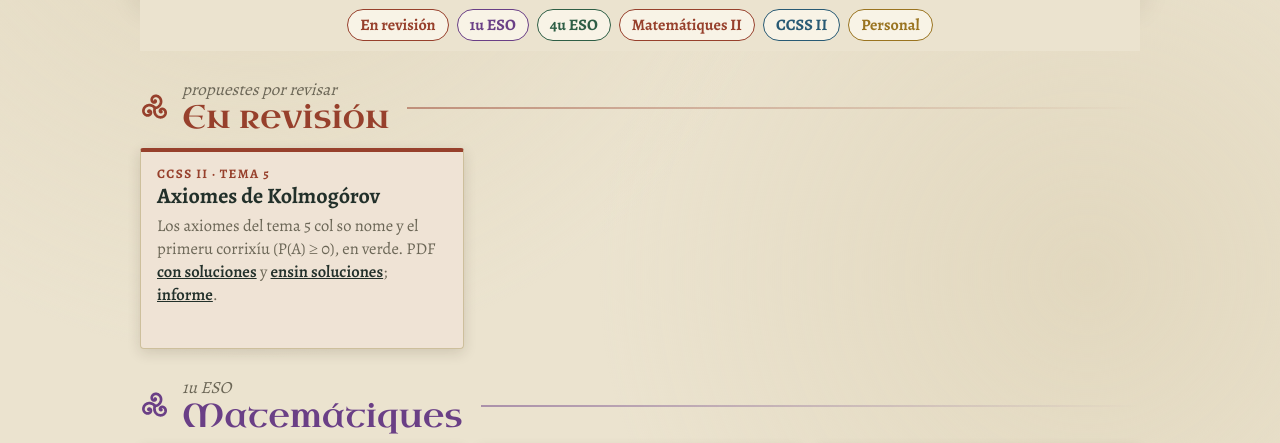
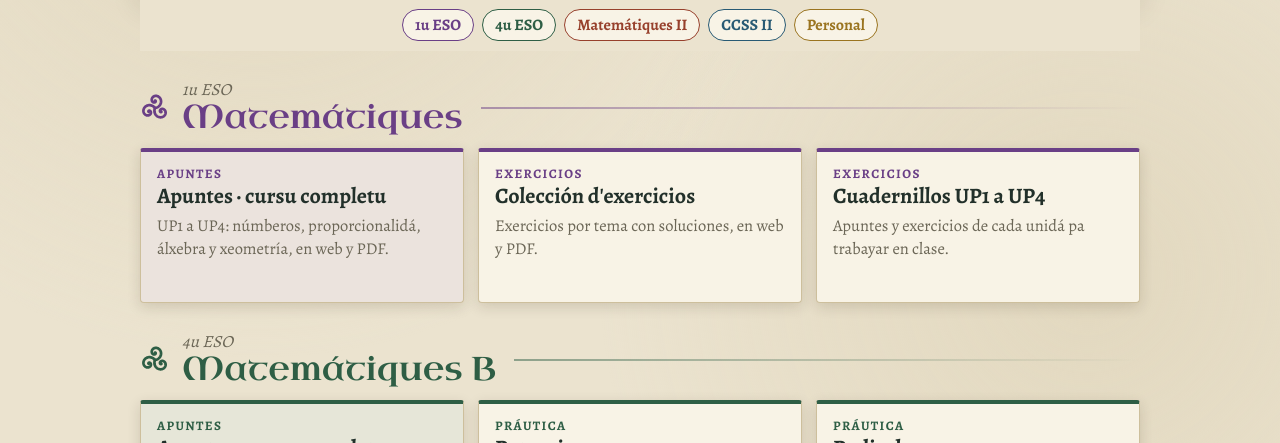
Before and after one commit to profesorqueipo-rgb/profesorqueipo-rgb.github.io, a plain HTML site: page index.html in a window 1280 px wide. Shown: the part 285-728 px from the top of the page. Drawn offline with Linux system fonts and the light colour scheme.

Commit message:
Portada: axiomes de Kolmogórov aprobaos, fuera de «En revisión»
Co-Authored-By: Claude Opus 5.5 <noreply@anthropic.com>

```diff
--- a/index.html
+++ b/index.html
@@ -150,7 +150,6 @@ footer .lema{font-family:var(--f-title);font-size:20px;color:var(--green)}
 </header>
 
 <nav class="indice" aria-label="Seiciones">
-  <a href="#revision" class="c-rust">En revisión</a>
   <a href="#eso1" class="c-plum">1u ESO</a>
   <a href="#eso4" class="c-green">4u ESO</a>
   <a href="#mat2" class="c-rust">Matemátiques II</a>
@@ -158,13 +157,6 @@ footer .lema{font-family:var(--f-title);font-size:20px;color:var(--green)}
   <a href="#personal" class="c-gold">Personal</a>
   <a href="#otros" class="c-muted" id="indice-otros" hidden>Otros</a>
 </nav>
-
-<section id="revision" class="c-rust">
-  <div class="sec-cab"><svg class="mini" aria-hidden="true"><use href="#tri"/></svg><div><span class="nivel">propuestes por revisar</span><h2>En revisión</h2></div></div>
-  <ul class="rejilla">
-    <li><div class="repo destacado" data-repo="apuntes"><span class="tipo">CCSS II · tema 5</span><a class="abrir" href="/apuntes/revision-ccss-ii-kolmogorov.html">Axiomes de Kolmogórov</a><p class="desc">Los axiomes del tema 5 col so nome y el primeru corrixíu (P(A) ≥ 0), en verde. PDF <a href="/apuntes/revision-ccss-ii-kolmogorov-soluciones.pdf">con soluciones</a> y <a href="/apuntes/revision-ccss-ii-kolmogorov.pdf">ensin soluciones</a>; <a href="/apuntes/revision-ccss-ii-kolmogorov-cambios.html">informe</a>.</p><div class="pie-repo"><span class="fecha"></span><a class="codigo" hidden>códigu</a></div></div></li>
-  </ul>
-</section>
 
 <section id="eso1" class="c-plum">
   <div class="sec-cab"><svg class="mini" aria-hidden="true"><use href="#tri"/></svg><div><span class="nivel">1u ESO</span><h2>Matemátiques</h2></div></div>
```
